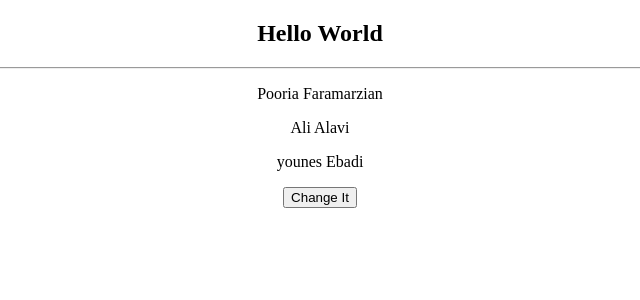
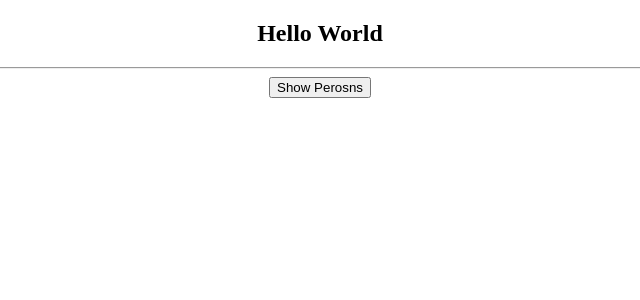
Before and after one commit to pooridev/person-manager, a React (Create React App) app: page / in a window 1280 px wide. Shown: the top 300 px of the page, without its empty margins (320-960 px from the left). Built offline with nearby package versions, Linux system fonts and the light colour scheme.

Commit message:
conditional rendering

```diff
--- a/src/App.js
+++ b/src/App.js
@@ -7,28 +7,27 @@ import './App.css';
 class App extends Component {
 	state = {
 		persons: [
-			{ firstName: 'Pooria', lastName: 'Faramarzian' },
-			{ firstName: 'Ali', lastName: 'Alavi' },
-			{ firstName: 'younes', lastName: 'Ebadi' }
-		]
+			{ id: 1, firstName: 'Pooria', lastName: 'Faramarzian' },
+			{ id: 2, firstName: 'Ali', lastName: 'Alavi' },
+			{ id: 3, firstName: 'younes', lastName: 'Ebadi' }
+		],
+		showPersons: false
 	};
-	handleChangePersons = () => {
-		this.setState({
-			persons: [
-				{ firstName: 'Ali', lastName: 'Alavi' },
-				{ firstName: 'Mohammad', lastName: 'Faramarzian' },
-				{ firstName: 'Saeed', lastName: 'Ebadi' }
-			]
-		});
+	handleShowPerson = () => {
+		this.setState({ showPersons: !this.state.showPersons });
 	};
 	render() {
-		const { persons } = this.state;
+		const { persons, showPersons } = this.state;
+		let person = null;
+		if (showPersons) {
+			person = <Persons persons={persons} />;
+		}
 		return (
 			<div className='App'>
 				<h2>Hello World</h2>
 				<hr />
-				<Persons persons={persons} />
-				<button onClick={this.handleChangePersons}>Change It</button>
+				{person}
+				<button onClick={this.handleShowPerson}>Show Perosns</button>
 			</div>
 		);
 	}
--- a/src/components/Person.jsx
+++ b/src/components/Person.jsx
@@ -2,7 +2,7 @@ import React from 'react';
 
 const Person = ({ firstName, lastName }) => {
 	return (
-		<div>
+		<div style={{ cursor: 'pointer' }}>
 			<p>{`${firstName} ${lastName}`}</p>
 		</div>
 	);
--- a/src/components/Persons.jsx
+++ b/src/components/Persons.jsx
@@ -5,7 +5,11 @@ const Persons = ({ persons }) => {
 	return (
 		<div>
 			{persons.map(person => (
-				<Person firstName={person.firstName} lastName={person.lastName} />
+				<Person
+					firstName={person.firstName}
+					lastName={person.lastName}
+					key={person.id}
+				/>
 			))}
 		</div>
 	);
```
